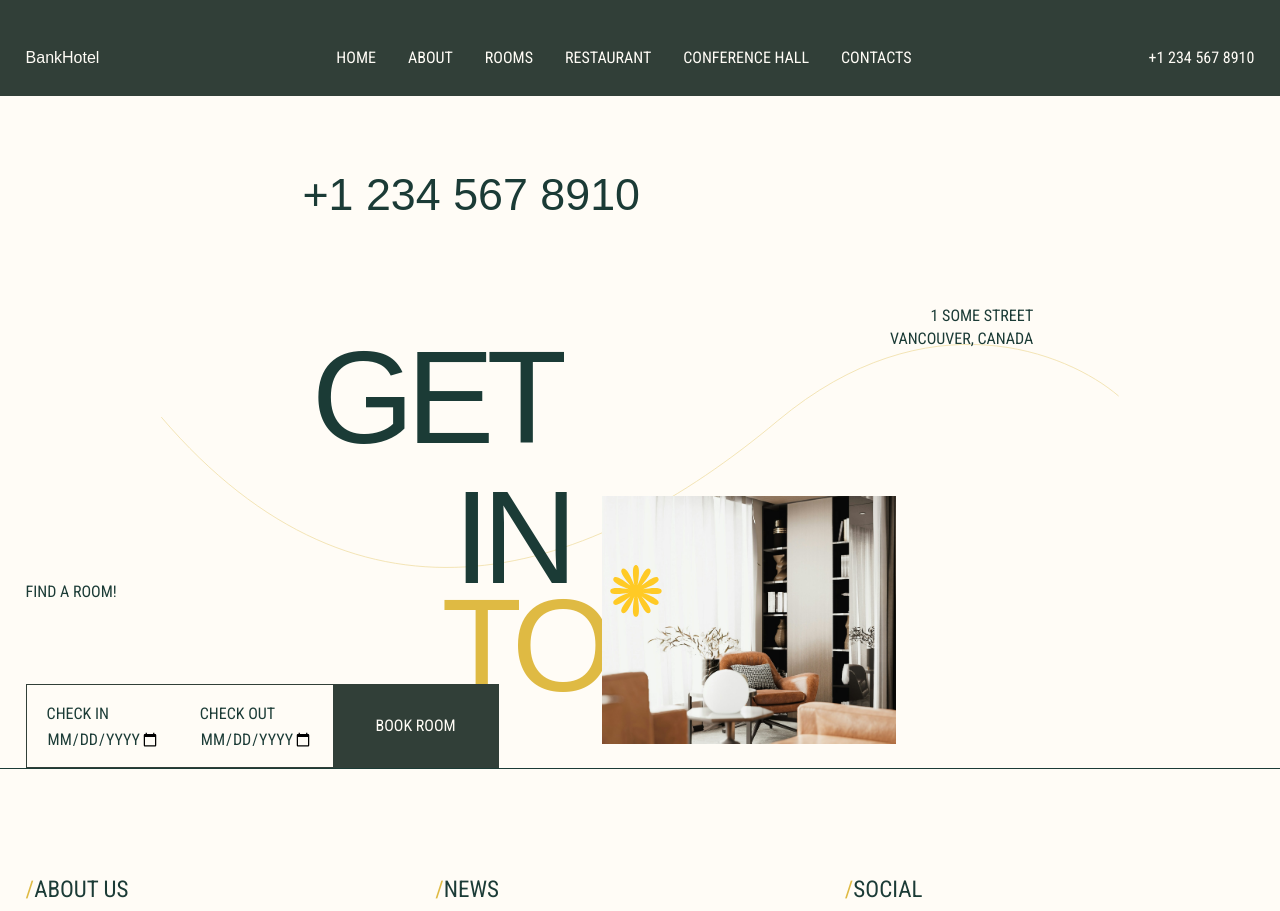
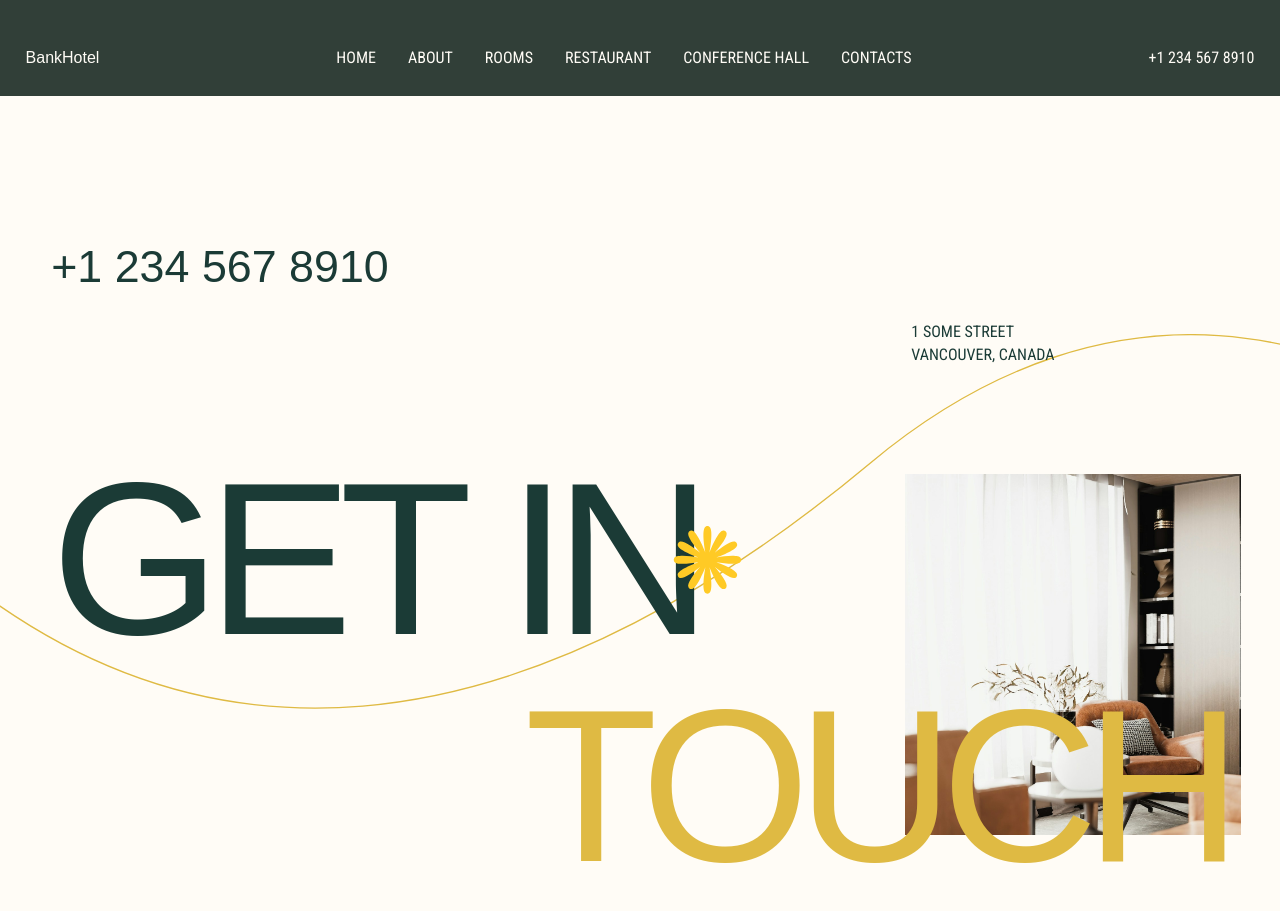
Before and after one commit to daisy-chang-web/Team-1-hotel-website, a plain HTML site: page contact.html in a window 1280 px wide. Shown: the top 911 px of the page. Drawn offline with nearby package versions, Linux system fonts and the light colour scheme; files that its build step writes are made by us from their sources; a web font is replaced by a local one.

Commit message:
polish get-in-touch UI

```diff
--- a/scss/_contact.scss
+++ b/scss/_contact.scss
@@ -131,8 +131,8 @@
 
 .contact-banner-image {
   position: absolute;
-  z-index: 1;
-  top: 45%;
+  z-index: -1;
+  top: 50%;
   left: 53%;
   width: 40%;
   aspect-ratio: 4/5;
@@ -182,108 +182,105 @@
 @include mq-tab {
   .get-in-touch {
     min-height: 42rem;
-    height: 42rem;
-    padding: 4.5rem $padding 0;
+    padding: 4.5rem $padding 10rem;
   }
 
   .contact-banner-info {
-    position: absolute;
-    z-index: 4;
     top: 4.5rem;
     left: $padding;
     right: $padding;
-    @include flex(column, flex-start, flex-start, nowrap, 0);
+    @include flex(row, flex-start, flex-start, nowrap, 0);
   }
 
   .phone-number {
-    font-family: $heading;
+    width:70%;
+    text-align: left;
     font-size: $fs-xl;
     border: 0;
   }
 
   .contact-banner-info address {
-    position: absolute;
-    top: 8.5rem;
-    right: 18%;
-    @include flex(column, flex-start, flex-end, nowrap, 0);
-    width: auto;
-    margin-top: 0;
+    @include flex(column, flex-end, flex-start, nowrap, 0);
+    width: 30%;
+    margin-top: 5rem;
     font-size: $fs-sm;
     font-style: normal;
     text-transform: uppercase;
   }
 
   .contact-banner-title {
-    position: absolute;
-    top: 10.5rem;
-    left: $padding;
-    width: 85%;
-    font-size: $fs-3xl;
+    padding-left: $padding;
+    width: 100%;
+    margin-bottom: 5rem;
+    font-size: clamp(9rem, 17vw ,21rem);
     line-height: 0.82;
     z-index: 3;
+    gap:3rem;
+
 
     span {
       display: inline;
     }
 
-    span:nth-child(1) {
-      margin-right: 0.08em;
+    .get-in{
+      position: relative;
+      margin-top:5rem;
+      flex-direction: row;
+      gap:3rem;
+      text-align: right;
+
+      .in-word {
+        position: relative;
+        margin-top: 0;
+      }
+    }
+    .text-touch{
+      margin:0;
     }
 
-    span:nth-child(2) {
-      margin: 0;
-    }
 
-    span:nth-child(3) {
-      display: block;
-      margin-top: 1.25rem;
-      text-align: right;
-    }
   }
 
   .contact-banner-line {
     display: block;
     position: absolute;
     z-index: 1;
-    top: 15.5rem;
-    left: 7%;
-    width: 86%;
-    height: 14rem;
-    opacity: 0.45;
+    top: 20%;
+    left: 0%;
+    width: 100%;
+    height: auto;
+    object-fit:contain;
   }
 
   .contact-banner-decoration {
-    top: 13.5rem;
-    left: 53%;
-    width: 4.25rem;
+    position: absolute;
+    top: 50%;
+    right: auto;
+    left: calc(72% + 0.08em);
+    width: clamp(3rem, 7vw, 8rem);
+    transform: translateY(-50%);
   }
 
   .contact-banner-image {
-    top: 9.5rem;
-    right: 0;
-    width: 27%;
-    height: 15.5rem;
+    top: 10%;
+    left: 71%;
+    width: 30%;
+    padding-right:$padding;
+    aspect-ratio:1/1;
   }
 
   .find-room-heading {
     display: block;
-    position: relative;
-    z-index: 3;
     margin: 0 0 1.5rem;
-    position: absolute;
-    bottom: 8.75rem;
-    left: $padding;
     font-size: $fs-sm;
     text-transform: uppercase;
   }
 
   .room-search {
-    position: absolute;
-    z-index: 3;
-    bottom: 0;
-    left: $padding;
-    width: 37%;
-    height: 5.25rem;
+    margin-top:0;
+    padding-left: $padding;
+    width: 65%;
+    height: 9.5vw;
     border-radius: 0;
     border: 1px solid $primary;
 
@@ -292,6 +289,7 @@
       display: block;
       flex: 1;
       min-width: 0;
+      padding-right:10%;
       box-sizing: border-box;
 
       span {
@@ -322,7 +320,8 @@
     button {
       flex: 1;
       width: auto;
-      height: 100%;
+      align-self: stretch;
+      height:auto;
       border-radius: 0;
       background: var(--contact-btn);
       color: var(--contact-btn-text);
```
